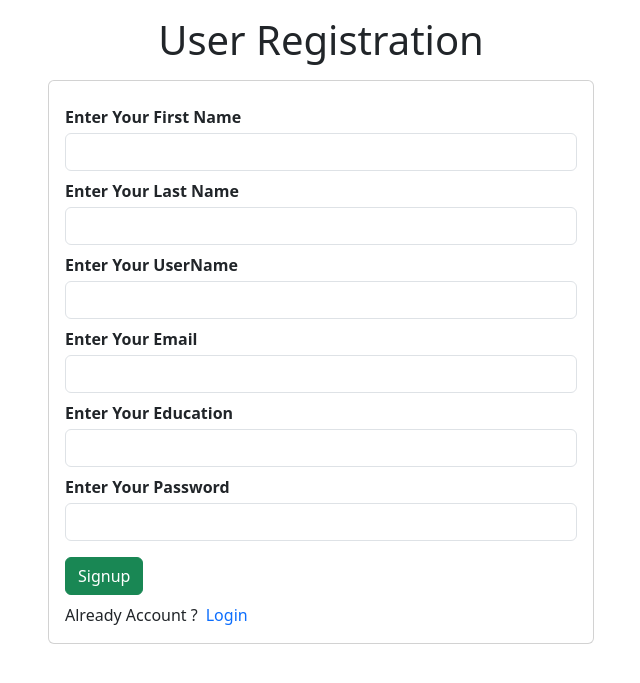
After one commit to Grayni/crm, a Flask app: page /user/signup in a window 1280 px wide. The commit adds this page. Shown: the top 683 px of the page, without its empty margins (319-959 px from the left). Run offline with Flask 3, Linux system fonts and the light colour scheme.

Commit message:
create User Registration

```diff
--- /dev/null
+++ b/app.py
@@ -0,0 +1,85 @@
+from flask import Flask, flash, render_template, request, redirect
+from flask_sqlalchemy import SQLAlchemy
+from flask_bcrypt import Bcrypt
+app = Flask(__name__)
+app.config['SQLALCHEMY_DATABASE_URI'] = "sqlite:///ums.sqlite"
+app.config['SECRET_KEY'] = "1a874f6bd0c7166d732b5acd"
+db = SQLAlchemy(app)
+bcrypt = Bcrypt(app)
+
+
+# User Class
+class User(db.Model):
+    id = db.Column(db.Integer, primary_key=True)
+    fname = db.Column(db.String(255), nullable=False)
+    lname = db.Column(db.String(255), nullable=False)
+    username = db.Column(db.String(255), nullable=False)
+    email = db.Column(db.String(255), nullable=False)
+    edu = db.Column(db.String(255), nullable=False)
+    password = db.Column(db.String(255), nullable=False)
+    status = db.Column(db.Integer, default=0, nullable=False)
+
+    def __repr__(self):
+        return f'User("{self.id}", "{self.lname}", "{self.fname}", "{self.email}", "{self.email}", "{self.username}", "{self.edu}", "{self.status}")'
+
+
+# create table
+with app.app_context():
+    # create table
+    db.create_all()
+
+
+# main index
+@app.route('/')
+def index():
+    return render_template('index.html', title='test2')
+
+
+# admin login
+@app.route('/admin/')
+def adminIndex():
+    return render_template('admin/index.html', title='Admin Login')
+
+
+# --------------- user area -----------------------
+
+# user login
+@app.route('/user/')
+def userIndex():
+    return render_template('user/index.html', title='User Login')
+
+
+# user registration
+@app.route('/user/signup', methods=['POST', 'GET'])
+def userSignup():
+    if request.method == 'POST':
+        # get all input field name
+        fname = request.form.get('fname')
+        lname = request.form.get('lname')
+        email = request.form.get('email')
+        username = request.form.get('username')
+        edu = request.form.get('edu')
+        password = request.form.get('password')
+
+        # check all the field is filled are not
+        if fname == "" or lname == "" or email == "" or password == "" or username == "" or edu == "":
+            flash('Please fill all the field', 'danger')
+            return redirect('/user/signup')
+        else:
+            is_email = User.query.filter_by(email=email).first()
+            if is_email:
+                flash('Email already Exist', 'danger')
+                return redirect('/user/signup')
+            else:
+                hash_password = bcrypt.generate_password_hash(password, 10)
+                user = User(fname=fname, lname=lname, email=email, password=hash_password, edu=edu, username=username)
+                db.session.add(user)
+                db.session.commit()
+                flash('Account Create Successfully Admin Will approve your account in 10 to 30 minutes', 'success')
+                return redirect('/user/')
+    else:
+        return render_template('user/signup.html', title='User Signup')
+
+
+if __name__ == "__main__":
+    app.run(debug=True)
--- a/requirements.txt
+++ b/requirements.txt
@@ -5,12 +5,18 @@ click==8.1.7
 colorama==0.4.6
 Flask==3.0.0
 Flask-Bcrypt==1.0.1
+Flask-Script==2.0.6
 Flask-Session==0.5.0
 Flask-SQLAlchemy==3.1.1
 greenlet==3.0.3
+gunicorn==21.2.0
 itsdangerous==2.1.2
 Jinja2==3.1.2
 MarkupSafe==2.1.3
+packaging==23.2
+python-dotenv==1.0.0
+six==1.12.0
 SQLAlchemy==2.0.25
+tornado==6.0.3
 typing_extensions==4.9.0
 Werkzeug==3.0.1
--- /dev/null
+++ b/templates/user/signup.html
@@ -0,0 +1,57 @@
+{% extends "user/layout.html" %}
+
+{% block content %}
+    <div class="container">
+        <h1 class="text-center my-3">
+            User Registration
+        </h1>
+        <div class="row  d-flex justify-content-center">
+            <div class="col-xl-6 col-lg-6 col-md-6 col-sm-12">
+                {% with messages=get_flashed_messages(with_categories=true) %}
+                    {% if messages %}
+                        {% for category, message in messages %}
+                        <div class="alert alert-{{ category }}">
+                            <strong>{{ message }}</strong>
+                        </div>
+                        {% endfor %}
+                    {% endif %}
+                {% endwith %}
+                <div class="card">
+                    <div class="card-body">
+                        <form action="", method="POST">
+                    <div class="my-2">
+                        <label for=""><b>Enter Your First Name</b></label>
+                        <input type="text" name="fname" id="fname" class="form-control my-1">
+                    </div>
+                    <div class="my-2">
+                        <label for=""><b>Enter Your Last Name</b></label>
+                        <input type="text" name="lname" id="lname" class="form-control my-1">
+                    </div>
+                    <div class="my-2">
+                        <label for=""><b>Enter Your UserName</b></label>
+                        <input type="text" name="username" id="username" class="form-control my-1">
+                    </div>
+                    <div class="my-2">
+                        <label for=""><b>Enter Your Email</b></label>
+                        <input type="email" name="email" id="email" class="form-control my-1">
+                    </div>
+                    <div class="my-2">
+                        <label for=""><b>Enter Your Education</b></label>
+                        <input type="text" name="edu" id="edu" class="form-control my-1">
+                    </div>
+                    <div class="my-2">
+                        <label for=""><b>Enter Your Password</b></label>
+                        <input type="password" name="password" id="password" class="form-control my-1">
+                    </div>
+                    <button class="btn btn-success my-2">Signup</button>
+                    <span class="d-flex align-items-center">
+                        Already Account ?
+                        <a href="/user/" class="text-center nav-link ms-2 text-primary">Login</a>
+                    </span>
+                </form>
+                    </div>
+                </div>
+            </div>
+        </div>
+    </div>
+{% endblock content %}
```
Also changed, not shown: main.py (deleted, +0 -27 lines), templates/index.html (+38 -2 lines), static/icons/database-fill-gear.svg (added), static/styles.css (added), 1 other file.
